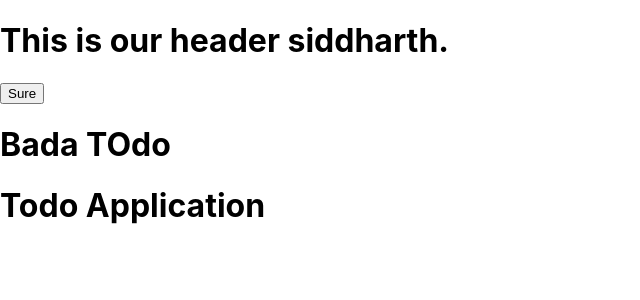
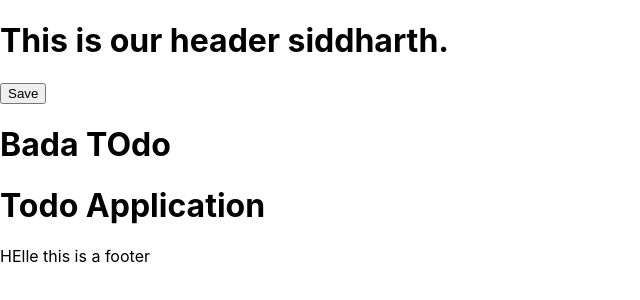
Before and after one commit to siddharthteli/react-hands-on, a React (Create React App) app: page / in a window 1280 px wide. Shown: the top 300 px of the page, without its empty margins (0-640 px from the left). Built offline with nearby package versions, Linux system fonts and the light colour scheme.

Commit message:
Add:Onclick function as proptype to button component Implemented:
Because:

```diff
--- a/src/App.js
+++ b/src/App.js
@@ -2,19 +2,20 @@ import Button from "./componenets/Button"
 import logo from "./logo.svg";
 import "./App.css";
 import Header from "./componenets/Header"
+import Footer from "./componenets/Footer"
 function App() {
   const name_app="Bada TOdo";
   const title_app="Todo Application";
   return (
     <div className="container">
       <Header title='siddharth'/>
-      <Button/>
      <h1>
        {name_app}
      </h1>
      <h1>
        {title_app}
      </h1>
+     <Footer/>
     </div>
   );
 }
--- a/src/componenets/Button.js
+++ b/src/componenets/Button.js
@@ -1,9 +1,12 @@
-const Button = () => {
-   const Onclick=()=> {
-       console.log("Hello");
-   }
+//This is just a blueprint of button.
+//We can include mutiple of this button .
+
+import  PropTypes from "prop-types";
+const Button = ({onClick}) => {
+
     return(
-    <button onClick={Onclick}>Sure</button>)
+    <button onClick={onClick}>Save</button>)
 };
 
+
 export default Button;
--- /dev/null
+++ b/src/componenets/Footer.js
@@ -0,0 +1,8 @@
+const Footer = () => {
+    return (
+        <div>HElle this is a footer</div>
+    )
+};
+
+
+export default Footer;
--- a/src/componenets/Header.js
+++ b/src/componenets/Header.js
@@ -1,10 +1,15 @@
 //This can contain class or just a function.
-
+import Button  from "./Button";
 const Header = (title) => {
+    const Click=()=> {
+        console.log("Hello");
+    }
     return(
     <header>
         <h1>This is our header {title.title}.</h1>
+        <Button onClick={Click}/>
     </header>
+
     )
 
 };
```
